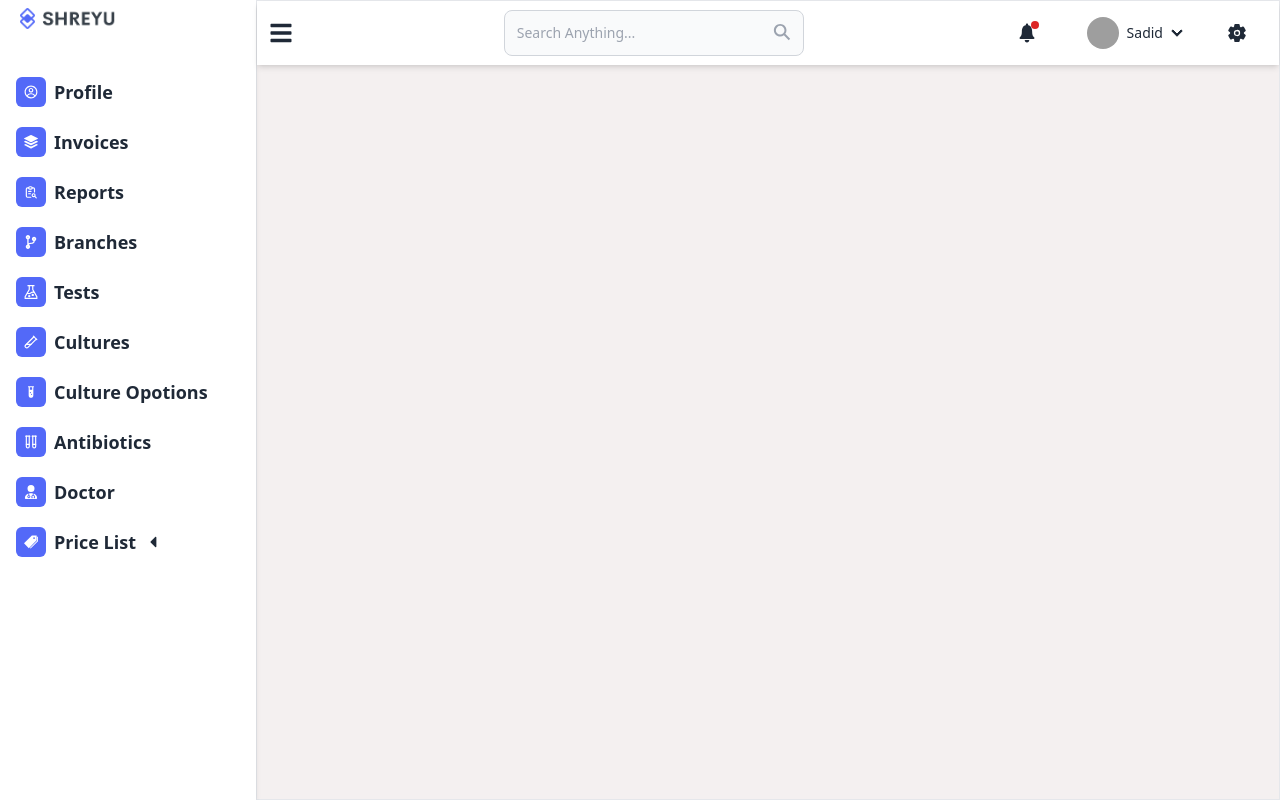
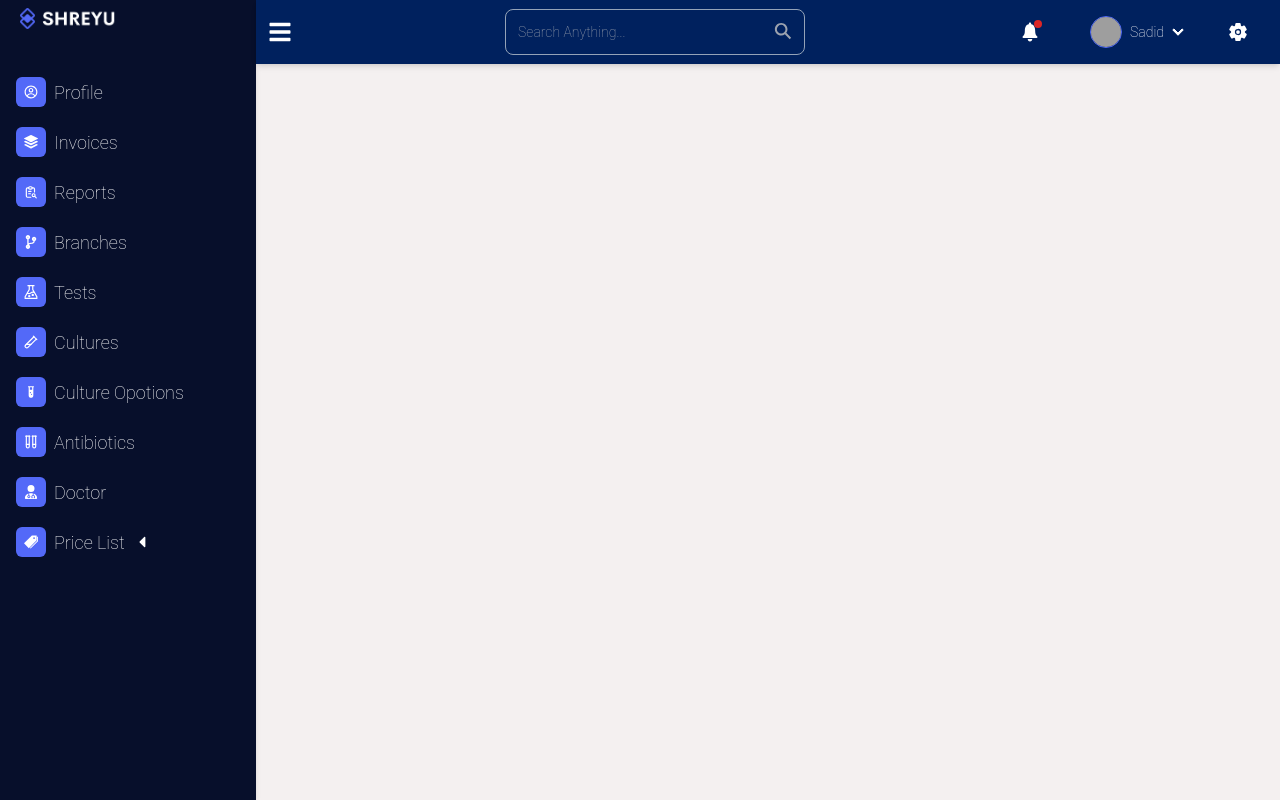
Before and after one commit to sadid56/-recruiter_internship_task, a React (Vite) app: page /dashboard in a window 1280 px wide. Built offline with nearby package versions, Linux system fonts and the light colour scheme; grey boxes are pictures that could not be loaded.

Commit message:
update sidber color

```diff
--- a/src/index.css
+++ b/src/index.css
@@ -1,3 +1,12 @@
 @tailwind base;
 @tailwind components;
 @tailwind utilities;
+
+
+@import url('https://fonts.googleapis.com/css2?family=Roboto:ital,wght@0,100;0,300;0,400;0,500;0,700;0,900;1,100;1,300;1,400;1,500;1,700;1,900&display=swap');
+
+*{
+    font-family: "Roboto", sans-serif;
+  font-weight: 200;
+  font-style: normal;
+}
--- a/src/pages/Dashboard/DashboardLayout/DashboardLayout.jsx
+++ b/src/pages/Dashboard/DashboardLayout/DashboardLayout.jsx
@@ -26,7 +26,7 @@ const DashboardLayout = () => {
       // style={{boxShadow:"0px 0px 20px "}}
         onMouseEnter={handleMouseEnter}
         onMouseLeave={handleMouseLeave}
-        className={`bg-white z-50 shadow-md h-screen overflow-y-auto block fixed md:sticky top-0 ${
+        className={`bg-[#070F2B] text-white z-50 shadow-md h-screen overflow-y-auto block fixed md:sticky top-0 ${
           isToggle || isHover
             ? "w-80 "
             : " w-fit hidden md:block  left-0 transition-all duration-300"
@@ -34,10 +34,10 @@ const DashboardLayout = () => {
       >
         <Sideber setIsToggle={setIsToggle} isToggle={isToggle} isHover={isHover} />
       </div>
-      <div className={`border min-h-screen w-full bg-[#f4f0f0]`}>
+      <div className={` min-h-screen w-full bg-[#f4f0f0]`}>
         {/* navber */}
-        <nav className="flex sticky top-0 z-50 bg-white justify-between px-3 shadow-md">
-          <button className={`text-2xl`} onClick={()=> setIsToggle(!isToggle)}>
+        <nav className="flex sticky top-0 z-50 bg-[#00215E] justify-between px-3 shadow-md">
+          <button className={`text-2xl text-white`} onClick={()=> setIsToggle(!isToggle)}>
             <FaBars />
           </button>
           <Navber />
--- a/src/shared/Navber/Navber.jsx
+++ b/src/shared/Navber/Navber.jsx
@@ -23,7 +23,7 @@ const Navber = () => {
             <input
               type="search"
               id="default-search"
-              className="block w-full p-2 md:p-3 ps-3 text-sm text-gray-900 border border-gray-300 rounded-lg bg-gray-50 focus:ring-blue-500 focus:border-blue-500 outline-none"
+              className="block w-full p-2 md:p-3 ps-3 text-sm text-gray-300 border border-slate-400 rounded-lg bg-transparent focus:ring-blue-500 focus:border-blue-500 outline-none"
               placeholder="Search Anything..."
               required
             />
@@ -33,16 +33,16 @@ const Navber = () => {
 
       {/* navber right side content */}
       <div className="flex items-center gap-0 md:gap-6 mr-0 md:mr-5">
-        <Link className="text-2xl relative">
+        <Link className="text-2xl relative text-white">
           <IoIosNotifications />
           <div className="absolute w-2 h-2 rounded-full  bg-red-600 top-0 right-0"></div>
         </Link>
         <ul className="menu menu-horizontal ">
-          <li>
+          <li className="text-white">
             <details>
               <summary>
                 <div className="avatar">
-                  <div className="w-8 rounded-full">
+                  <div className="w-8 rounded-full border border-primary">
                     <img src="https://daisyui.com/images/stock/photo-1534528741775-53994a69daeb.jpg" />
                   </div>
                 </div>
@@ -61,7 +61,7 @@ const Navber = () => {
             </details>
           </li>
         </ul>
-        <Link className="text-xl">
+        <Link className="text-xl text-white">
           <IoSettings />
         </Link>
       </div>
--- a/src/shared/Sideber/Sideber.jsx
+++ b/src/shared/Sideber/Sideber.jsx
@@ -18,7 +18,7 @@ import SidebarDropdown from "./SideberDropDown";
 const Sideber = ({ isToggle, isHover, setIsToggle }) => {
   const [isTrue, setIsTrue] = useState(false);
   return (
-    <div className="p-2 z-50 overflow-y-scroll">
+    <div className="p-2">
       {/* company name and bars */}
       <div className="flex w-full justify-between pl-3">
         <img
--- a/src/shared/Sideber/SideberDropDown.jsx
+++ b/src/shared/Sideber/SideberDropDown.jsx
@@ -9,7 +9,7 @@ const SidebarDropdown = ({ isTrue, setIsTrue, isToggle, isHover }) => {
   return (
     <li
       onClick={() => setIsTrue(!isTrue)}
-      className="hover:bg-gray-200 rounded-md p-2 w-full relative"
+      className="hover:bg-gray-600 rounded-md p-2 w-full relative"
     >
       <button className="flex items-center gap-2">
         <IoPricetagsSharp
@@ -27,14 +27,14 @@ const SidebarDropdown = ({ isTrue, setIsTrue, isToggle, isHover }) => {
       <ul
         className={`${
           isTrue
-            ? "block absolute top-10 transition-all duration-500 bg-gray-100 w-full rounded-md space-y-1"
+            ? "block absolute top-10 transition-all duration-500 bg-gray-700 w-full rounded-md space-y-1"
             : "hidden"
         }  `}
       >
         <li>
           <Link
             to={"/dashboard/list-test"}
-            className="flex items-center gap-1 hover:bg-gray-300 p-2 rounded-md"
+            className="flex items-center gap-1 hover:bg-gray-400 p-2 rounded-md"
           >
             <FaRegCircleDot />{" "}
             <span className={`${isToggle || isHover ? "block" : "hidden"}`}>
@@ -45,7 +45,7 @@ const SidebarDropdown = ({ isTrue, setIsTrue, isToggle, isHover }) => {
         <li>
           <Link
             to={"/dashboard/list-culture"}
-            className="flex items-center gap-1 hover:bg-gray-300 p-2 rounded-md"
+            className="flex items-center gap-1 hover:bg-gray-400 p-2 rounded-md"
           >
             <FaRegCircleDot />{" "}
             <span className={`${isToggle || isHover ? "block" : "hidden"}`}>
--- a/src/shared/Sideber/SideberNavItem.jsx
+++ b/src/shared/Sideber/SideberNavItem.jsx
@@ -5,7 +5,7 @@ const SidebarNavItem = ({ path, icon: Icon, text, isToggle, isHover }) => {
 
   // sideber navitem controller
   return (
-    <li className="hover:bg-gray-200 p-2 rounded-md w-full z-50">
+    <li className="hover:bg-gray-600 p-2 rounded-md w-full z-50">
       <NavLink to={path} className="flex items-center gap-2">
         <Icon
           className={`text-[30px] p-2 bg-primary text-white rounded-md ${
--- a/src/shared/Sideber/sideber.css
+++ b/src/shared/Sideber/sideber.css
@@ -1,6 +1,6 @@
 #nav  a.active{
 
-    color: navy;
+    color: #5369f8;
     font-weight: 700;
 
   }
```
Also changed, not shown: src/assets/logo/logo-dark.png.
